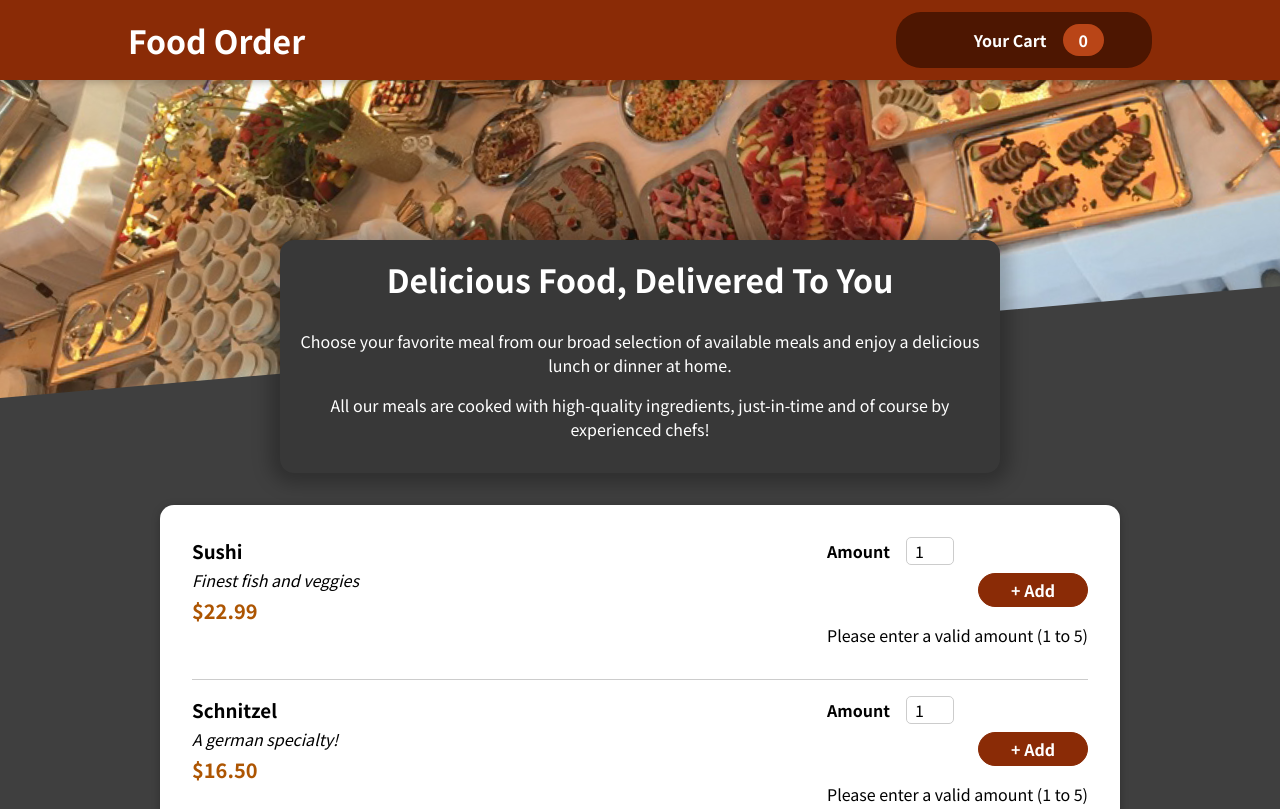
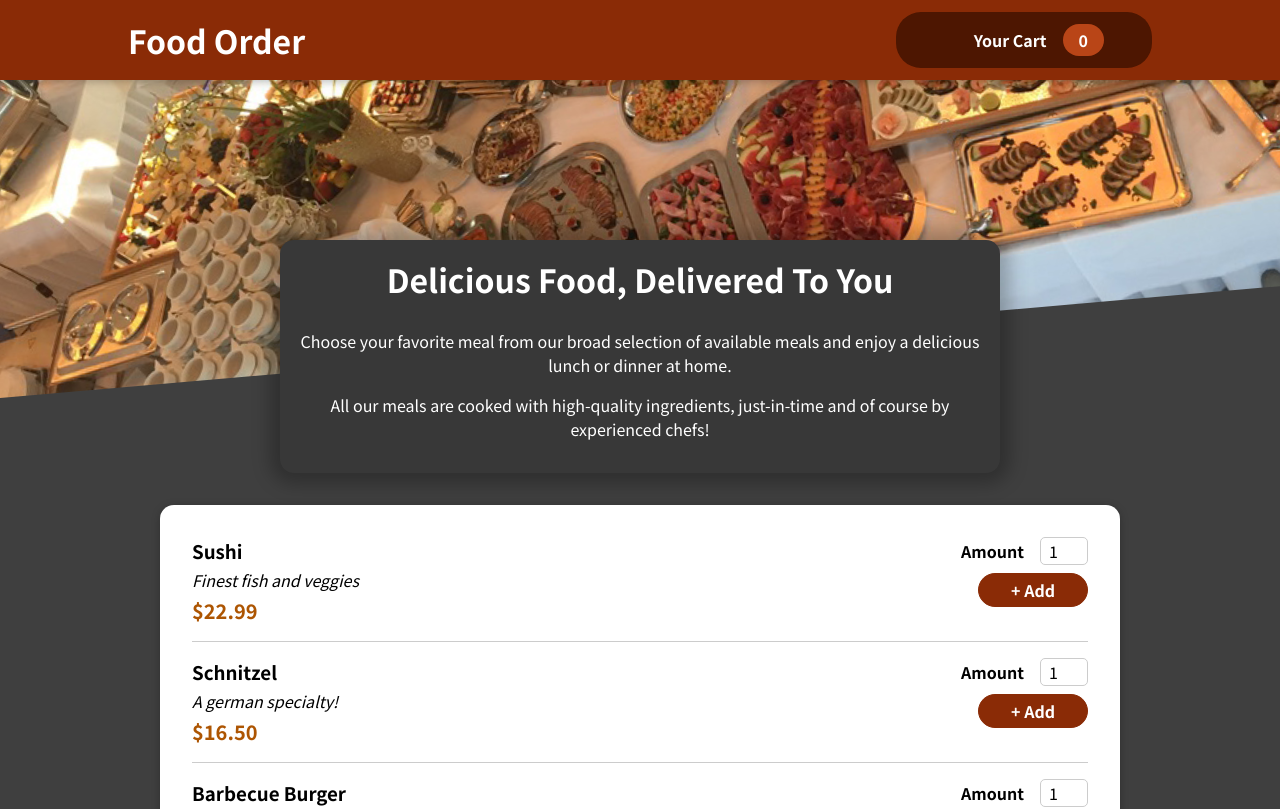
Before and after one commit to AhmadrezaMozaffary/react-food-order, a React (Create React App) app: page / in a window 1280 px wide. Shown: the top 809 px of the page. Built offline with nearby package versions, Linux system fonts and the light colour scheme; some icons are missing.

Commit message:
Debug showing error message when amount is invalid

```diff
--- a/src/components/Meals/MealItem/MealItemForm.js
+++ b/src/components/Meals/MealItem/MealItemForm.js
@@ -13,7 +13,7 @@ const MealItemForm = (props) => {
     defaultValue: "1",
   };
 
-  const [amountIsValid, setAmountIsValid] = useState();
+  const [amountIsValid, setAmountIsValid] = useState(true);
 
   const amountInputRef = useRef();
 
@@ -28,6 +28,7 @@ const MealItemForm = (props) => {
     }
 
     props.onAddToCart(enteredAmountNum);
+    setAmountIsValid(true);
   };
 
   return (
```
Also changed, not shown: 1 other file (tests, documents, lock files or other folders).
